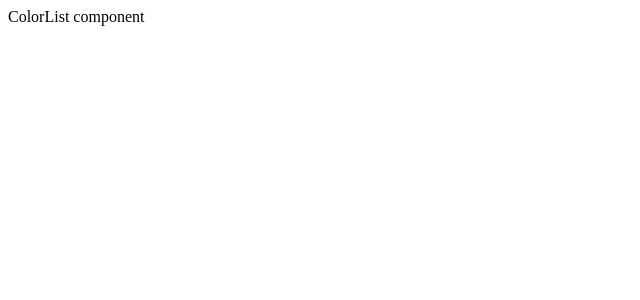
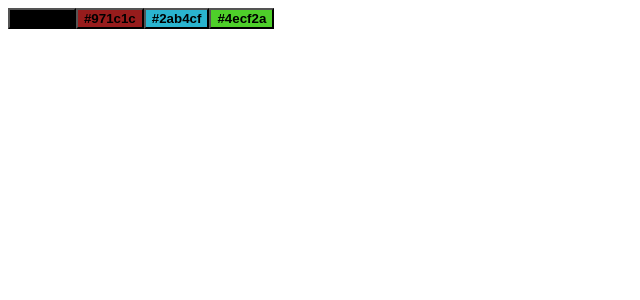
Before and after one commit to adrian1426/MicroFrontEnd_ColorPicker, a React app in the folder mf-color-list/: page / in a window 1280 px wide. Shown: the top 300 px of the page, without its empty margins (0-640 px from the left). Built offline with nearby package versions, Linux system fonts and the light colour scheme.

Commit message:
mf-color-list - se estiliza frontend color list

```diff
--- a/mf-color-list/src/components/ColorList.jsx
+++ b/mf-color-list/src/components/ColorList.jsx
@@ -1,9 +1,28 @@
 import React from 'react';
 
 const ColorList = () => {
+
+  const colors = ["#000000", "#971c1c", "#2ab4cf", "#4ecf2a"];
+
   return (
-    <div>
-      ColorList component
+    <div className="list-group text-center">
+      {
+        colors.map((color, i) => (
+          <button
+            key={i}
+            type='button'
+            className='list-group-item list-group-item-action text-primary text-white'
+            aria-current="true"
+            title='Copiar'
+            style={{
+              background: color,
+              fontWeight: 'bolder'
+            }}
+          >
+            {color}
+          </button>
+        ))
+      }
     </div>
   );
 };
```
